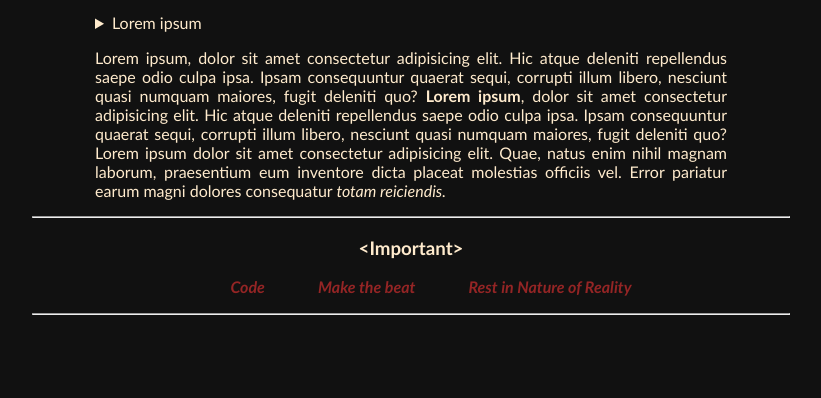
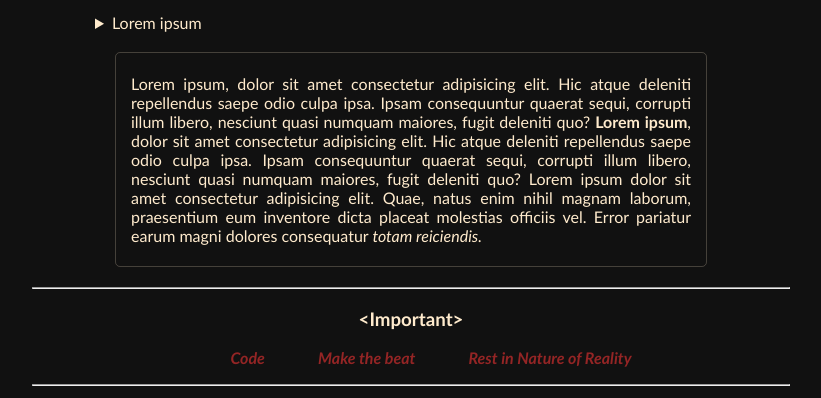
Before and after one commit to Kenzie-Academy-Brasil-Developers/entrega-mais-tag-html-sprint-2-andresmartins910, a plain HTML site: page index.html in a window 1280 px wide. Shown: the part 402-800 px from the top of the page, without its empty margins (229-1050 px from the left). Drawn offline with Linux system fonts and the light colour scheme.

Commit message:
div adicionado

```diff
--- a/index.html
+++ b/index.html
@@ -36,6 +36,7 @@
                     <summary>Lorem ipsum</summary>
                     <p>Lorem ipsum dolor sit amet consectetur adipisicing elit.</p>
                 </details>
+                <div>
                     <p>Lorem ipsum, dolor sit amet consectetur adipisicing elit.
                         Hic atque deleniti repellendus saepe odio culpa ipsa.
                         Ipsam consequuntur quaerat sequi, corrupti illum libero,
@@ -49,6 +50,7 @@
                         inventore dicta placeat molestias officiis vel.
                         Error pariatur earum magni dolores consequatur <i>totam reiciendis.</i>
                     </p>
+                </div>
             </article>
         </section>
     </main>
@@ -62,4 +64,5 @@
         </ol>
         <hr>
     </footer>
+
 </html>
--- a/style.css
+++ b/style.css
@@ -55,8 +55,15 @@ details {
     text-align: left;
 }
 
+div {
+    margin: 20px;
+    border: 0.5px solid rgba(255, 235, 205, 0.219);
+    border-radius: 5px;
+}
+
 p {
     text-align:justify;
+    padding: 5px 15px;
 }
 
 footer {
```
Lines whose indentation alone changed are shown as unchanged.
